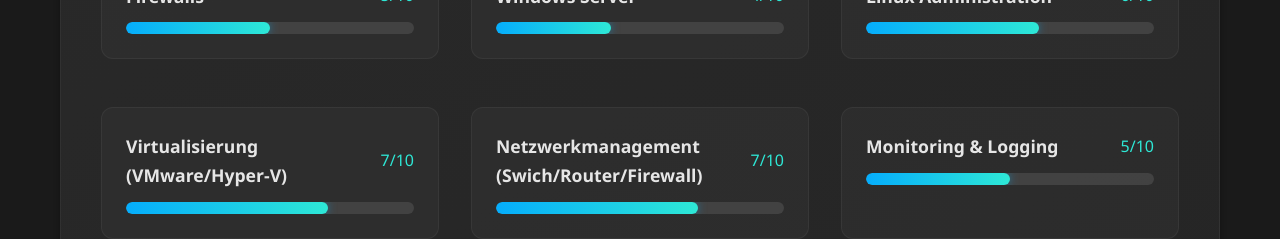
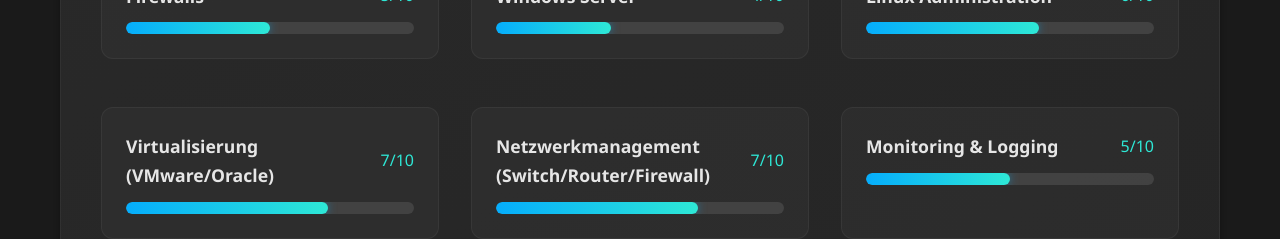
Before and after one commit to KevinKirschke/Portfolio, a React (Vite) app: page / in a window 1280 px wide. Shown: the part 1480-1719 px from the top of the page. Built offline with nearby package versions, Linux system fonts and the light colour scheme.

Commit message:
new skills

```diff
--- a/src/App.jsx
+++ b/src/App.jsx
@@ -26,8 +26,8 @@ const App = () => {
     { name: 'Firewalls', level: 5 },
     { name: 'Windows Server', level: 4 },
     { name: 'Linux Administration', level: 6 },
-    { name: 'Virtualisierung (VMware/Hyper-V)', level: 7 },
-    { name: 'Netzwerkmanagement (Swich/Router/Firewall)', level: 7 },
+    { name: 'Virtualisierung (VMware/Oracle)', level: 7 },
+    { name: 'Netzwerkmanagement (Switch/Router/Firewall)', level: 7 },
     { name: 'Monitoring & Logging', level: 5 },
     { name: 'Backup & Restore', level: 6 },
     { name: 'Patch Management', level: 5 },
```
